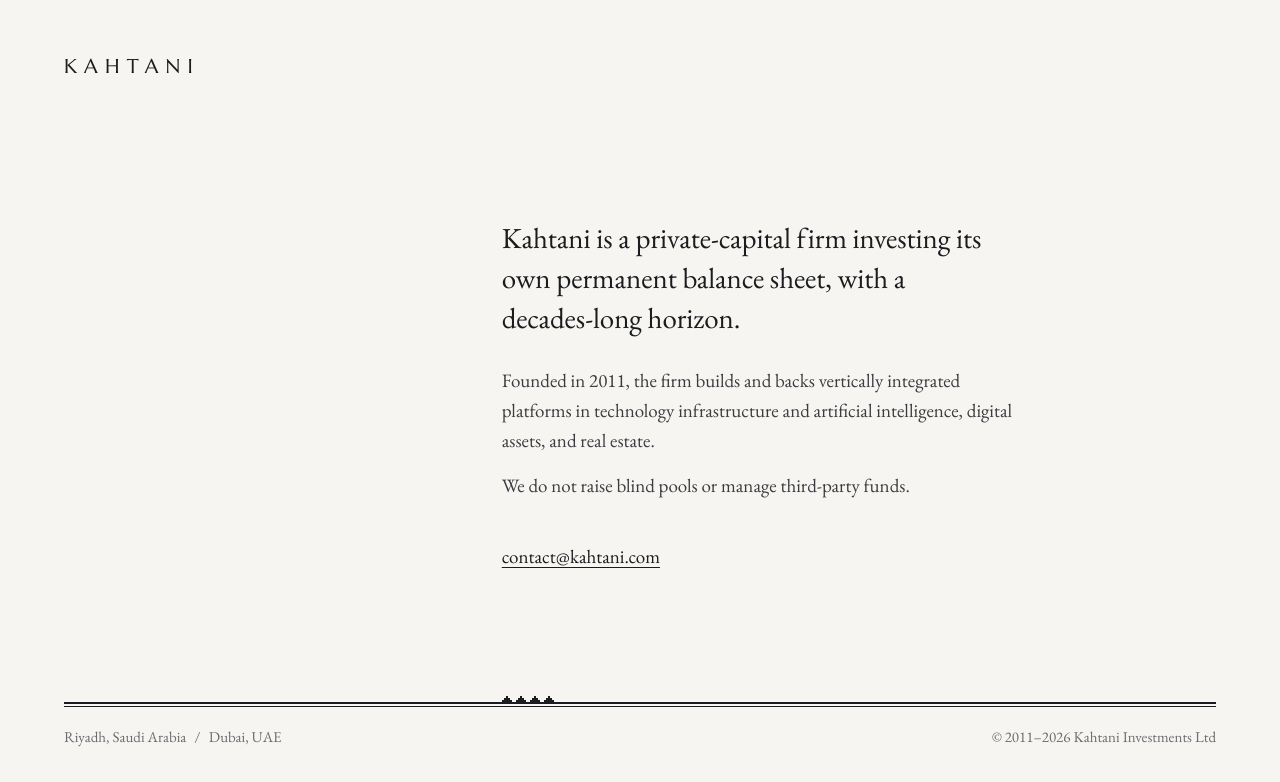
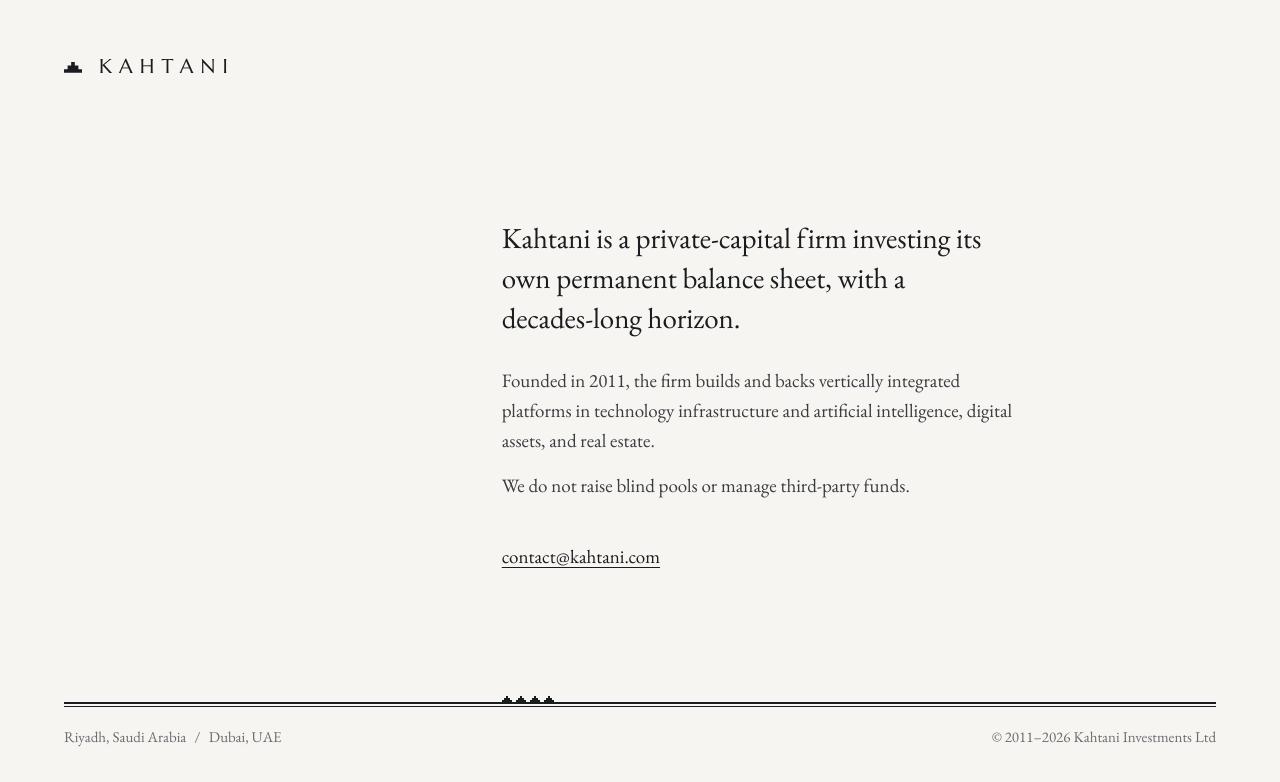
Before and after one commit to baderkk/Kahinv, a plain HTML site: page index.html in a window 1280 px wide. Drawn offline with Linux system fonts and the light colour scheme.

Commit message:
Add the battlement mark before the wordmark
Co-Authored-By: Claude Fable 5.2 <noreply@anthropic.com>
Claude-Session: https://claude.ai/code/session_01L5TmDDs3XhYDgXhFSo2sac

```diff
--- a/index.html
+++ b/index.html
@@ -16,7 +16,10 @@
 <body>
 
   <header>
-    <p class="wordmark">Kahtani</p>
+    <p class="wordmark">
+      <svg viewBox="0 0 10 6" aria-hidden="true"><path d="M0 6V4H2V2H4V0H6V2H8V4H10V6Z" fill="currentColor"/></svg>
+      Kahtani
+    </p>
   </header>
 
   <main>
--- a/styles.css
+++ b/styles.css
@@ -43,11 +43,13 @@ a:focus-visible { outline: 1px solid var(--blue); outline-offset: 4px; }
 ::selection { background: var(--blue); color: #fff; }
 
 .wordmark {
+  display: flex; align-items: baseline; gap: .85em;
   font-family: "Marcellus", "Times New Roman", serif;
   font-size: 1.25rem;
   letter-spacing: .36em;
   text-transform: uppercase;
 }
+.wordmark svg { height: .54em; width: auto; flex: none; }
 
 main {
   align-self: center;
```
